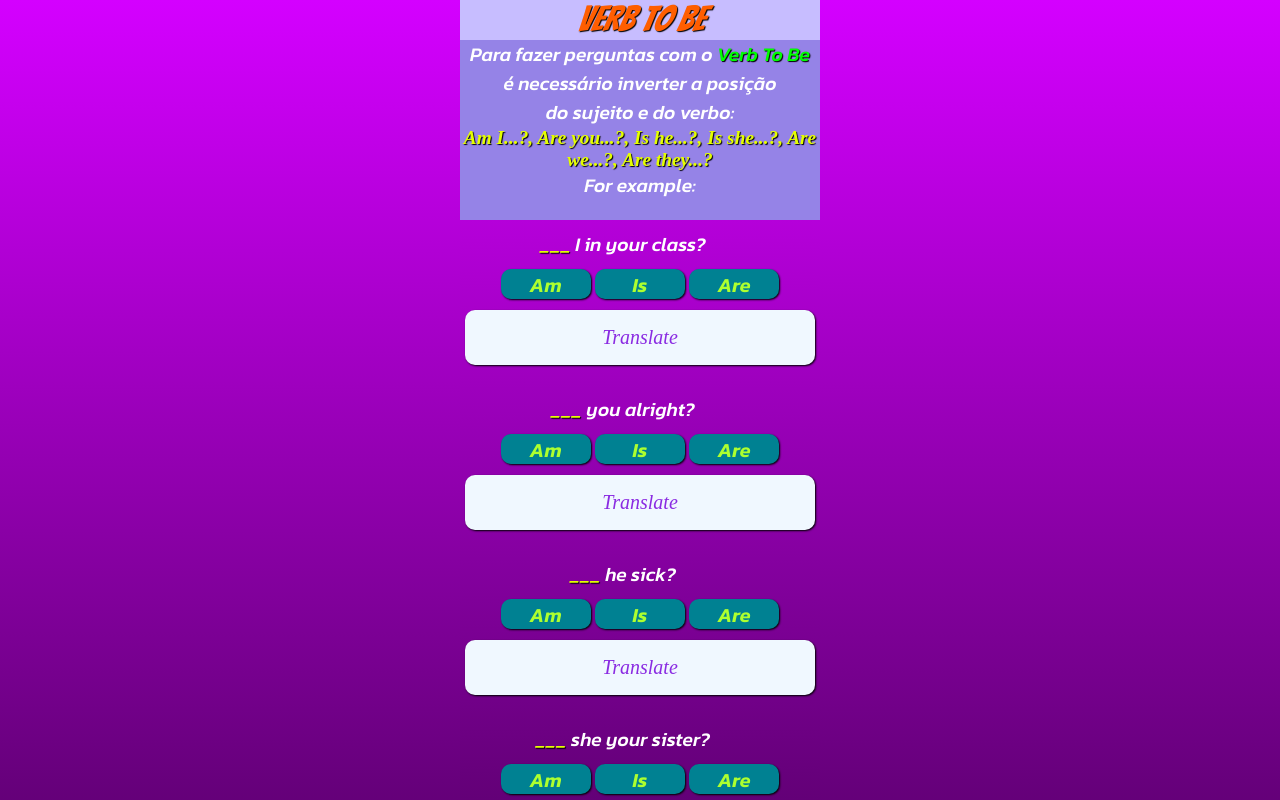
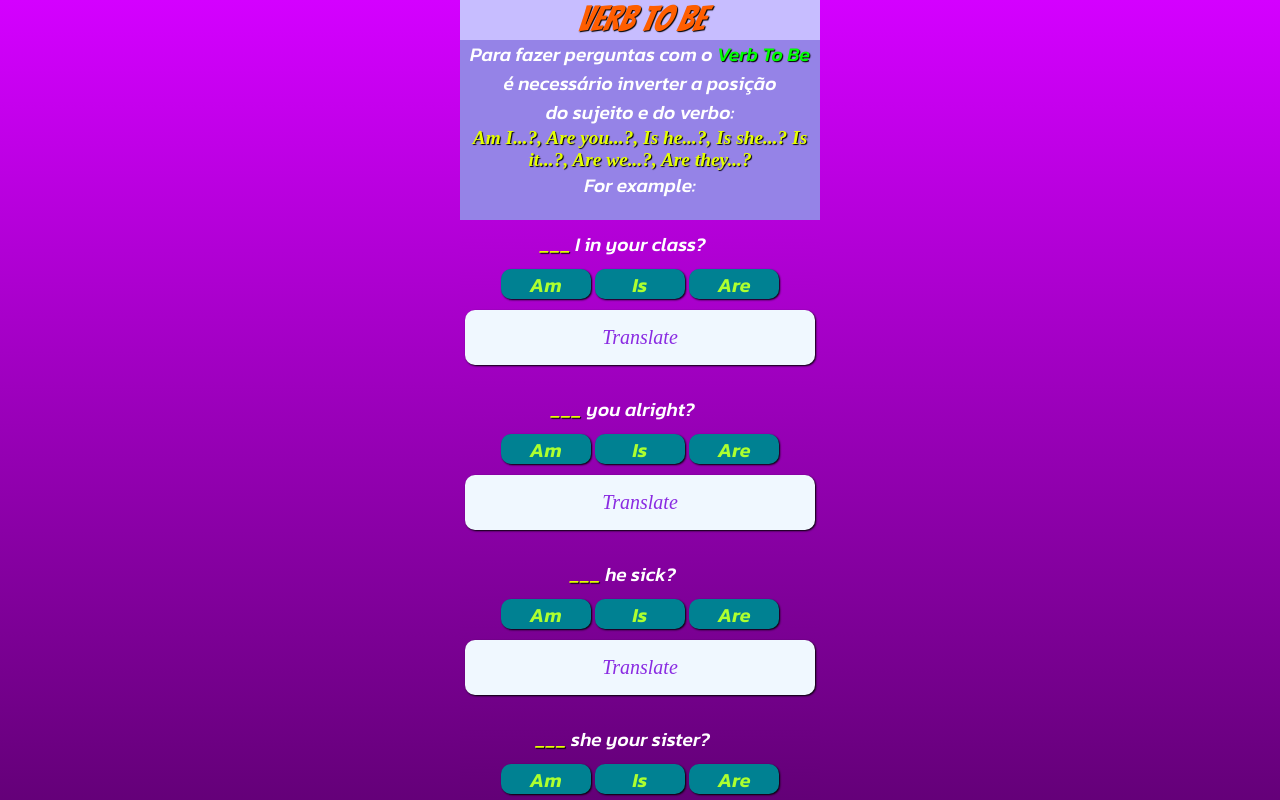
Before and after one commit to Teacher-Jorge/Verb-To-Be-03, a plain HTML site: page index.html in a window 1280 px wide. Shown: the top 800 px of the page. Drawn offline with Linux system fonts and the light colour scheme; a web font is replaced by a local one.

Commit message:
Add files via upload

```diff
--- a/index.html
+++ b/index.html
@@ -20,7 +20,7 @@
             Para fazer perguntas com o <span class="highlight">Verb To Be</span> <br>
             é necessário inverter a posição <br> do sujeito e do verbo:
 
-             <div class="subjects">Am I...?, Are you...?, Is he...?, Is she...?, Are we...?, Are they...?</div> For example:
+             <div class="subjects">Am I...?, Are you...?, Is he...?, Is she...? Is it...?, Are we...?, Are they...?</div> For example:
 
             </div>
 
```
